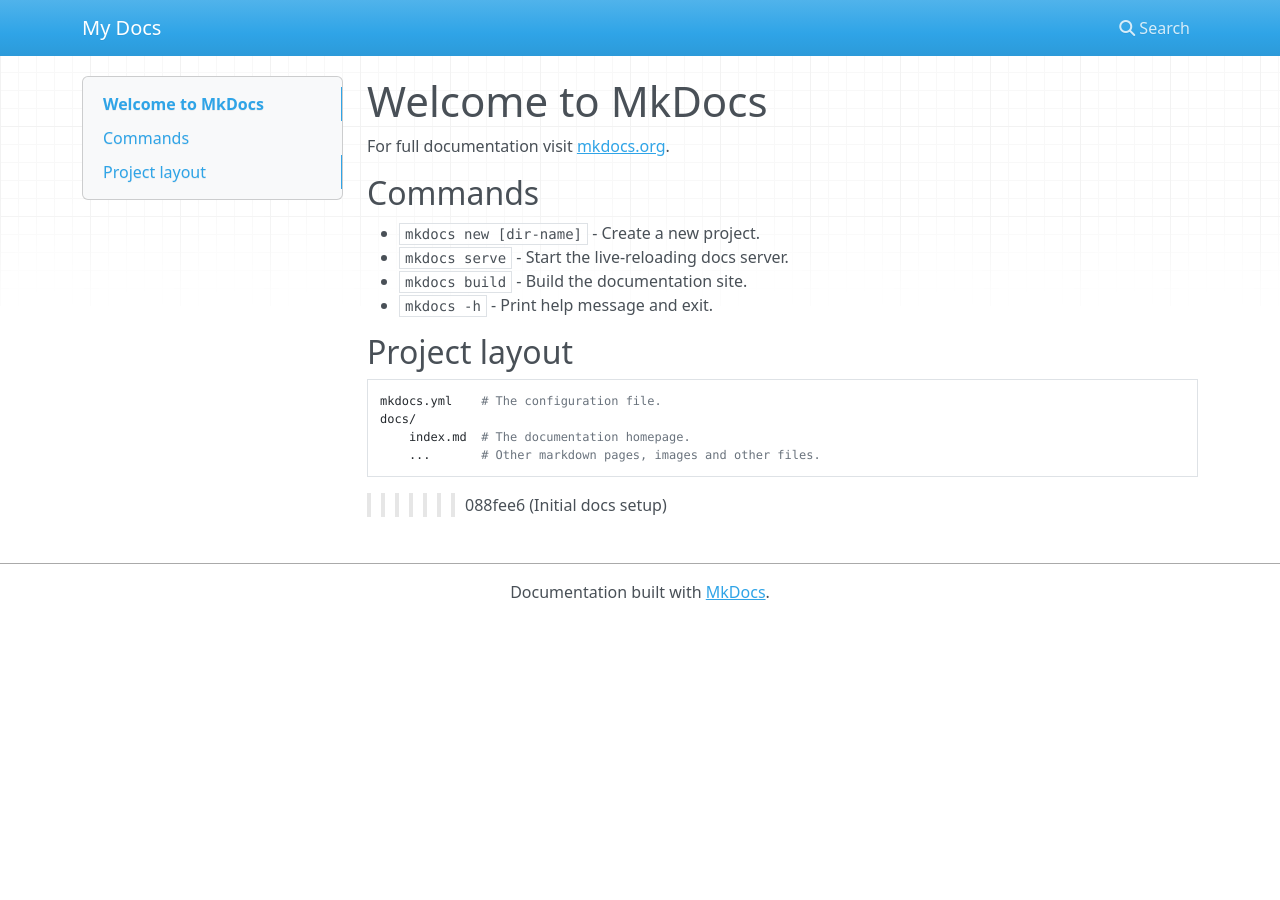
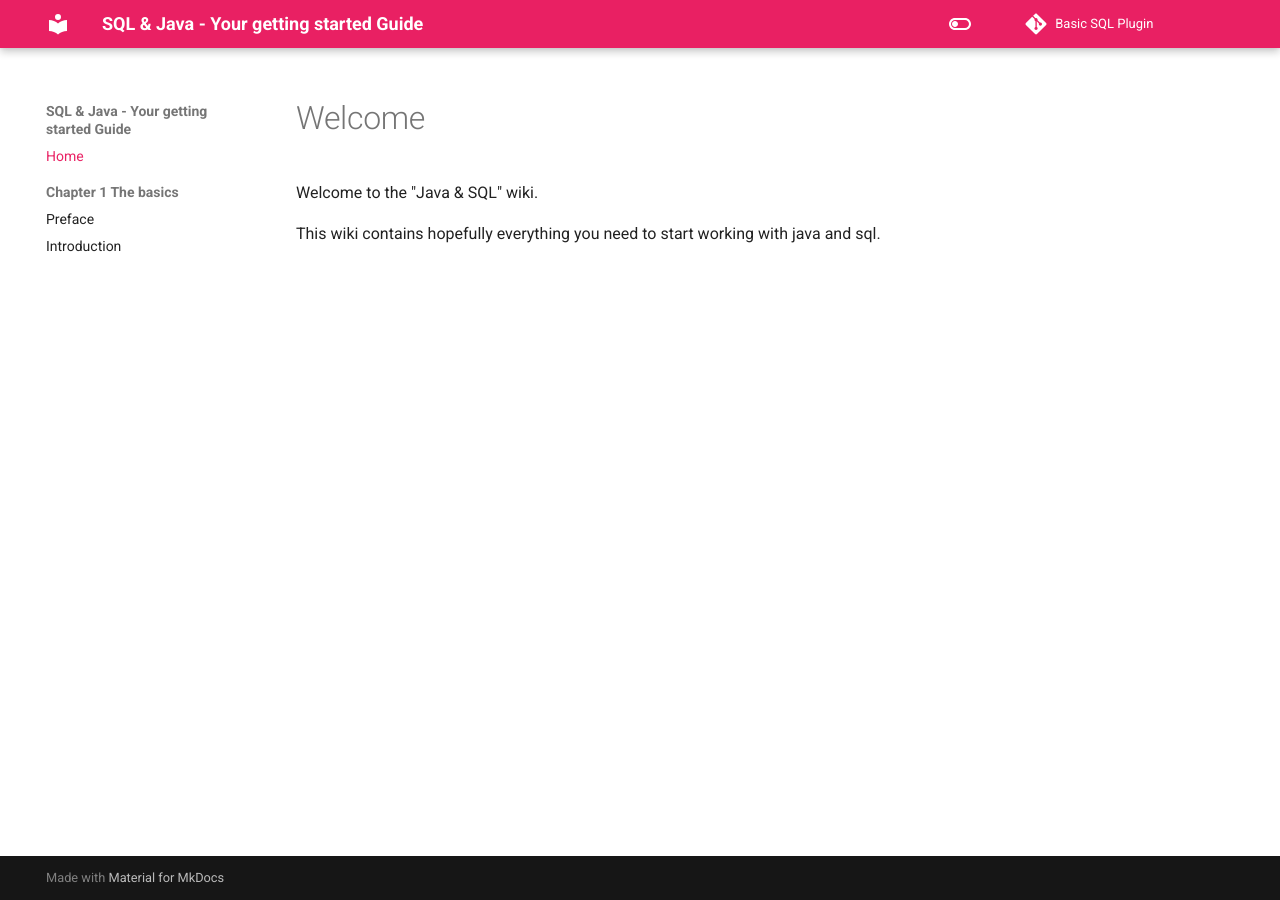
Before and after one commit to rainbowdashlabs/sql-java, an MkDocs documentation site: the page built from docs/index.md, in a window 1280 px wide. Built offline with MkDocs 1.6.1 and Material for MkDocs 9.7.7, drawn with Linux system fonts in a browser that asks for light colours; nearby versions of some CDN libraries; comment, search, counter and statistics services are not loaded.

Commit message:
First doc setup and styling

```diff
--- a/docs/index.md
+++ b/docs/index.md
@@ -1,18 +1,5 @@
-# Welcome to MkDocs
+# Welcome
 
-For full documentation visit [mkdocs.org](https://www.mkdocs.org).
+Welcome to the "Java & SQL" wiki.
 
-## Commands
-
-* `mkdocs new [dir-name]` - Create a new project.
-* `mkdocs serve` - Start the live-reloading docs server.
-* `mkdocs build` - Build the documentation site.
-* `mkdocs -h` - Print help message and exit.
-
-## Project layout
-
-    mkdocs.yml    # The configuration file.
-    docs/
-        index.md  # The documentation homepage.
-        ...       # Other markdown pages, images and other files.
->>>>>>> 088fee6 (Initial docs setup)
+This wiki contains hopefully everything you need to start working with java and sql.
--- a/mkdocs.yml
+++ b/mkdocs.yml
@@ -1 +1,46 @@
-site_name: My Docs
+site_name: SQL & Java - Your getting started Guide
+site_url: https://rainbowdashlabs.github.io/BasicSQLPlugin/
+site_description: Your goto page when you start with java and sql.
+repo_url: https://github.com/RainbowDashLabs/BasicSQLPlugin/
+repo_name: Basic SQL Plugin
+plugins:
+  - git-revision-date-localized:
+      type: date
+      fallback_to_build_date: true
+      enable_creation_date: true
+#pages:
+#- ['index.md', 'Welcome']
+#- ['01/preface.md', 'Chapter 1 The basics', 'Preface']
+#- ['01/introduction.md', 'Chapter 1 The basics', 'Introduction']
+nav:
+  - Home: index.md
+  - 'Chapter 1 The basics':
+    - 'Preface': 01/preface.md
+    - 'Introduction': 01/introduction.md
+theme:
+  features:
+    - navigation.instant
+    - navigation.tracking
+    - navigation.expand
+#    - navigation.tabs
+#    - navigation.tabs.sticky
+    - navigation.sections
+    - navigation.indexes
+    - navigation.top
+  language: en
+  name: material
+  palette:
+    - media: "(prefers-color-scheme: light)"
+      scheme: default
+      primary: pink
+      accent: light blue
+      toggle:
+        icon: material/toggle-switch-off-outline
+        name: Switch to dark mode
+    - media: "(prefers-color-scheme: dark)"
+      scheme: slate
+      primary: pink
+      accent: light blue
+      toggle:
+        icon: material/toggle-switch
+        name: Switch to light mode
```
Also changed, not shown: docs/01/introduction.md (added, +17 -0 lines), docs/01/preface.md (added, +10 -0 lines), 1 other file.
